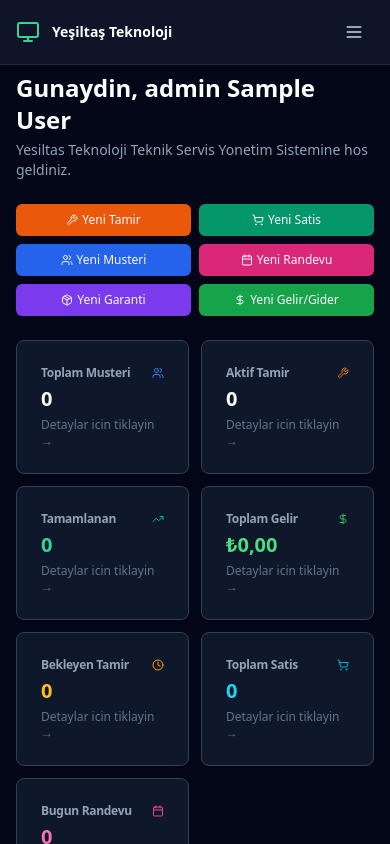
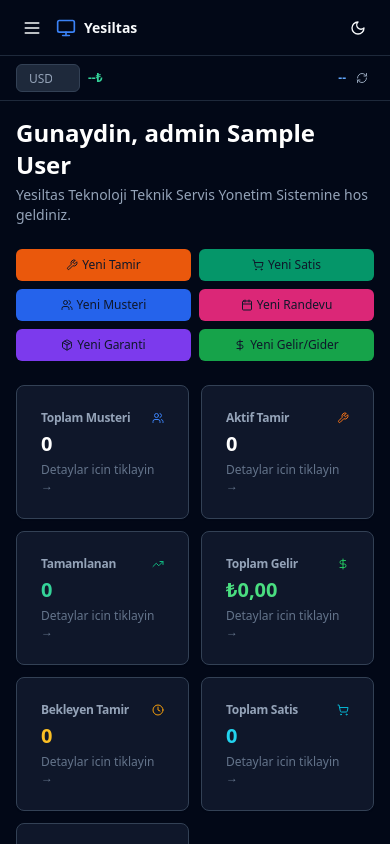
Before and after one commit to ysfemretas-rgb/yesiltas-erp, a Next.js app: page /dashboard in a window 390 px wide. Shown: the top 844 px of the page. Built offline with nearby package versions, Linux system fonts and the light colour scheme; no server answers; sample sign-in values are in the browser's storage.

Commit message:
fix: layout ve page ayrildi, mobil uyumlu hamburger menu, kompakt widget

```diff
--- a/app/dashboard/layout.tsx
+++ b/app/dashboard/layout.tsx
@@ -6,135 +6,349 @@ import { usePathname } from "next/navigation"
 import {
   LayoutDashboard,
   Wrench,
+  Package,
   ShoppingCart,
   Users,
-  Package,
+  Calendar,
+  DollarSign,
+  Shield,
   BarChart3,
-  DollarSign,
+  Users2,
+  Truck,
   Settings,
+  FlaskConical,
+  ChevronLeft,
+  ChevronRight,
   LogOut,
+  Moon,
+  Sun,
+  Monitor,
+  UserCircle,
   Menu,
   X,
-  Monitor,
+  RefreshCw
 } from "lucide-react"
 import { Button } from "@/components/ui/button"
+import { Input } from "@/components/ui/input"
 
-const navItems = [
-  { href: "/dashboard", label: "Ana Sayfa", icon: LayoutDashboard },
-  { href: "/dashboard/repairs", label: "Teknik Servis", icon: Wrench },
-  { href: "/dashboard/sales", label: "Satışlar", icon: ShoppingCart },
-  { href: "/dashboard/customers", label: "Müşteriler", icon: Users },
-  { href: "/dashboard/inventory", label: "Stok", icon: Package },
-  { href: "/dashboard/finance", label: "Finans", icon: DollarSign },
-  { href: "/dashboard/analytics", label: "Raporlar", icon: BarChart3 },
-  { href: "/dashboard/settings", label: "Ayarlar", icon: Settings },
+const menuItems = [
+  { href: "/dashboard", icon: LayoutDashboard, label: "Ana Sayfa", color: "text-emerald-400" },
+  { href: "/dashboard/repairs", icon: Wrench, label: "Teknik Servis", color: "text-orange-400" },
+  { href: "/dashboard/sales", icon: ShoppingCart, label: "Satislar", color: "text-cyan-400" },
+  { href: "/dashboard/customers", icon: Users, label: "Musteriler", color: "text-violet-400" },
+  { href: "/dashboard/appointments", icon: Calendar, label: "Randevular", color: "text-pink-400" },
+  { href: "/dashboard/inventory", icon: Package, label: "Envanter", color: "text-amber-400" },
+  { href: "/dashboard/consumables", icon: FlaskConical, label: "Sarf Malzeme", color: "text-lime-400" },
+  { href: "/dashboard/finance", icon: DollarSign, label: "Finans", color: "text-green-400" },
+  { href: "/dashboard/warranties", icon: Shield, label: "Garantiler", color: "text-indigo-400" },
+  { href: "/dashboard/reports", icon: BarChart3, label: "Raporlar", color: "text-teal-400" },
+  { href: "/dashboard/staff", icon: Users2, label: "Personel", color: "text-sky-400" },
+  { href: "/dashboard/suppliers", icon: Truck, label: "Tedarikciler", color: "text-rose-400" },
+  { href: "/dashboard/settings", icon: Settings, label: "Ayarlar", color: "text-slate-400" },
 ]
 
+interface UserData {
+  username: string
+  name: string
+  role: string
+}
+
 export default function DashboardLayout({ children }: { children: React.ReactNode }) {
-  const [sidebarOpen, setSidebarOpen] = useState(false)
   const pathname = usePathname()
+  const [collapsed, setCollapsed] = useState(false)
+  const [mobileOpen, setMobileOpen] = useState(false)
+  const [darkMode, setDarkMode] = useState(true)
+  const [currentUser, setCurrentUser] = useState<UserData | null>(null)
+  const [checkingAuth, setCheckingAuth] = useState(true)
+
+  const [usdRate, setUsdRate] = useState<number | null>(null)
+  const [lastUpdate, setLastUpdate] = useState<string>("")
+  const [usdInput, setUsdInput] = useState<string>("")
+  const [isLoading, setIsLoading] = useState(false)
 
   useEffect(() => {
-    setSidebarOpen(false)
-  }, [pathname])
+    if (typeof window === "undefined") return
+
+    try {
+      const userData = localStorage.getItem("yt_user")
+      if (!userData) {
+        window.location.href = "/login"
+        return
+      }
+      const parsed = JSON.parse(userData)
+      setCurrentUser(parsed)
+    } catch (err) {
+      console.error("Auth error:", err)
+      window.location.href = "/login"
+    } finally {
+      setCheckingAuth(false)
+    }
+
+    try {
+      const savedTheme = localStorage.getItem("yt_theme")
+      if (savedTheme === "light") {
+        setDarkMode(false)
+        document.documentElement.classList.remove("dark")
+      } else {
+        setDarkMode(true)
+        document.documentElement.classList.add("dark")
+      }
+    } catch (e) {
+      console.log("Theme error:", e)
+    }
+  }, [])
+
+  const fetchCurrency = async () => {
+    setIsLoading(true)
+    try {
+      const res = await fetch("https://open.er-api.com/v6/latest/USD")
+      const data = await res.json()
+      if (data.rates && data.rates.TRY) {
+        setUsdRate(data.rates.TRY)
+        const now = new Date()
+        setLastUpdate(now.toLocaleString("tr-TR", {
+          day: "2-digit", month: "2-digit", year: "numeric",
+          hour: "2-digit", minute: "2-digit", second: "2-digit"
+        }))
+      }
+    } catch (err) {
+      console.error("Currency fetch error:", err)
+    } finally {
+      setIsLoading(false)
+    }
+  }
+
+  useEffect(() => {
+    fetchCurrency()
+    const interval = setInterval(fetchCurrency, 30000)
+    return () => clearInterval(interval)
+  }, [])
 
   const handleLogout = () => {
-    localStorage.removeItem("isLoggedIn")
-    window.location.href = "/"
+    localStorage.removeItem("yt_user")
+    window.location.href = "/login"
+  }
+
+  const toggleTheme = () => {
+    const next = !darkMode
+    setDarkMode(next)
+    if (next) {
+      document.documentElement.classList.add("dark")
+      document.documentElement.classList.remove("light")
+      localStorage.setItem("yt_theme", "dark")
+    } else {
+      document.documentElement.classList.remove("dark")
+      document.documentElement.classList.add("light")
+      localStorage.setItem("yt_theme", "light")
+    }
+  }
+
+  const tlValue = usdRate && usdInput ? (parseFloat(usdInput) * usdRate).toFixed(2) : "--"
+
+  if (checkingAuth) {
+    return (
+      <div className="flex h-screen items-center justify-center bg-slate-950">
+        <div className="text-white">Yukleniyor...</div>
+      </div>
+    )
   }
 
   return (
-    <div className="min-h-screen bg-slate-950 text-slate-100">
-      {/* Mobile Header */}
-      <div className="lg:hidden fixed top-0 left-0 right-0 z-50 bg-slate-900/95 backdrop-blur border-b border-slate-800 px-4 py-3 flex items-center justify-between">
-        <div className="flex items-center gap-3">
-          <Monitor className="w-6 h-6 text-emerald-400" />
-          <span className="font-bold text-sm text-white">Yeşiltaş Teknoloji</span>
-        </div>
-        <Button
-          variant="ghost"
-          size="icon"
-          onClick={() => setSidebarOpen(!sidebarOpen)}
-          className="text-slate-300 hover:text-white"
-        >
-          {sidebarOpen ? <X className="w-5 h-5" /> : <Menu className="w-5 h-5" />}
-        </Button>
-      </div>
-
-      {/* Mobile Overlay */}
-      {sidebarOpen && (
+    <div className={darkMode ? "dark" : ""}>
+      <div className="flex h-screen bg-background transition-colors">
+        {mobileOpen && (
           <div
-          className="lg:hidden fixed inset-0 bg-black/50 z-40"
-          onClick={() => setSidebarOpen(false)}
+            className="fixed inset-0 bg-black/50 z-40 lg:hidden"
+            onClick={() => setMobileOpen(false)}
           />
         )}
 
-      {/* Sidebar */}
         <aside
-        className={`
-          fixed top-0 left-0 z-50 h-full w-64 bg-slate-900 border-r border-slate-800
-          transform transition-transform duration-300 ease-in-out
-          ${sidebarOpen ? "translate-x-0" : "-translate-x-full"}
-          lg:translate-x-0 lg:static lg:block
-        `}
+          className={`fixed lg:static inset-y-0 left-0 z-50 flex flex-col border-r bg-card transition-all duration-300 ${
+            collapsed ? "w-16" : "w-60"
+          } ${mobileOpen ? "translate-x-0" : "-translate-x-full lg:translate-x-0"}`}
         >
-        <div className="flex flex-col h-full">
-          {/* Logo */}
-          <div className="p-4 border-b border-slate-800">
-            <Link href="/dashboard" className="flex items-center gap-3">
-              <Monitor className="w-8 h-8 text-emerald-400" />
-              <div>
-                <h1 className="font-bold text-white text-sm leading-tight">Yeşiltaş</h1>
-                <p className="text-xs text-slate-400">Teknoloji</p>
+          <div className="flex h-14 items-center justify-between border-b px-3">
+            {!collapsed && (
+              <div className="flex items-center gap-2">
+                <Monitor className="h-5 w-5 text-blue-500" />
+                <span className="text-base font-bold text-foreground truncate">Yesiltas Teknoloji</span>
               </div>
-            </Link>
+            )}
+            <div className="flex items-center gap-1">
+              <Button
+                variant="ghost"
+                size="sm"
+                onClick={toggleTheme}
+                className="h-8 w-8 p-0 text-muted-foreground hover:text-foreground hover:bg-accent"
+              >
+                {darkMode ? <Moon className="h-4 w-4" /> : <Sun className="h-4 w-4" />}
+              </Button>
+              <Button
+                variant="ghost"
+                size="sm"
+                onClick={() => setCollapsed(!collapsed)}
+                className="hidden lg:flex h-8 w-8 p-0 text-muted-foreground hover:text-foreground hover:bg-accent"
+              >
+                {collapsed ? <ChevronRight className="h-4 w-4" /> : <ChevronLeft className="h-4 w-4" />}
+              </Button>
+              <Button
+                variant="ghost"
+                size="sm"
+                onClick={() => setMobileOpen(false)}
+                className="lg:hidden h-8 w-8 p-0 text-muted-foreground hover:text-foreground hover:bg-accent"
+              >
+                <X className="h-4 w-4" />
+              </Button>
+            </div>
           </div>
 
-          {/* Navigation */}
-          <nav className="flex-1 overflow-y-auto p-3 space-y-1">
-            {navItems.map((item) => {
+          {currentUser && !collapsed && (
+            <div className="border-b px-3 py-3">
+              <div className="flex items-center gap-2 rounded-lg bg-primary/10 p-2">
+                <UserCircle className="h-8 w-8 text-primary" />
+                <div className="min-w-0">
+                  <p className="text-xs text-muted-foreground">Hos geldiniz,</p>
+                  <p className="truncate text-sm font-semibold text-foreground">
+                    {currentUser.role} {currentUser.name}
+                  </p>
+                </div>
+              </div>
+            </div>
+          )}
+
+          <nav className="flex-1 overflow-y-auto py-2">
+            {menuItems.map((item) => {
               const isActive = pathname === item.href
               const Icon = item.icon
+
               return (
                 <Link
                   key={item.href}
                   href={item.href}
-                  onClick={() => setSidebarOpen(false)}
-                  className={`
-                    flex items-center gap-3 px-3 py-2.5 rounded-lg text-sm font-medium transition-colors
-                    ${isActive
-                      ? "bg-emerald-600/20 text-emerald-400 border border-emerald-600/30"
-                      : "text-slate-400 hover:text-slate-100 hover:bg-slate-800"
-                    }
-                  `}
+                  onClick={() => setMobileOpen(false)}
+                  className={`flex items-center mx-2 rounded-md transition-colors ${
+                    collapsed ? "justify-center px-2 py-2.5" : "px-3 py-2 gap-3"
+                  } ${
+                    isActive
+                      ? "bg-primary/10 text-primary border border-primary/20"
+                      : "text-muted-foreground hover:bg-accent hover:text-foreground"
+                  }`}
+                  title={collapsed ? item.label : undefined}
                 >
-                  <Icon className="w-4 h-4 shrink-0" />
-                  <span className="truncate">{item.label}</span>
+                  <Icon className={`h-[18px] w-[18px] shrink-0 ${isActive ? "" : item.color}`} />
+                  {!collapsed && (
+                    <span className="text-sm font-medium truncate">{item.label}</span>
+                  )}
                 </Link>
               )
             })}
           </nav>
 
-          {/* Logout */}
-          <div className="p-3 border-t border-slate-800">
+          <div className="border-t p-2">
             <Button
               variant="ghost"
-              className="w-full justify-start gap-3 text-slate-400 hover:text-red-400 hover:bg-red-500/10"
               onClick={handleLogout}
+              className={`w-full text-muted-foreground hover:text-destructive hover:bg-destructive/10 ${
+                collapsed ? "justify-center px-2 h-9" : "justify-start px-3 gap-3 h-9"
+              }`}
             >
-              <LogOut className="w-4 h-4" />
-              <span className="text-sm">Çıkış Yap</span>
+              <LogOut className="h-[18px] w-[18px] shrink-0" />
+              {!collapsed && <span className="text-sm font-medium">Cikis Yap</span>}
+            </Button>
+          </div>
+        </aside>
+
+        <main className="flex-1 overflow-auto bg-background min-w-0">
+          <div className="lg:hidden flex items-center justify-between h-14 border-b px-4 bg-card">
+            <div className="flex items-center gap-2">
+              <Button
+                variant="ghost"
+                size="sm"
+                onClick={() => setMobileOpen(true)}
+                className="h-8 w-8 p-0"
+              >
+                <Menu className="h-5 w-5" />
+              </Button>
+              <Monitor className="h-5 w-5 text-blue-500" />
+              <span className="text-sm font-bold text-foreground">Yesiltas</span>
+            </div>
+            <div className="flex items-center gap-2">
+              <Button
+                variant="ghost"
+                size="sm"
+                onClick={toggleTheme}
+                className="h-8 w-8 p-0"
+              >
+                {darkMode ? <Moon className="h-4 w-4" /> : <Sun className="h-4 w-4" />}
               </Button>
             </div>
           </div>
-      </aside>
 
-      {/* Main Content */}
-      <main className="lg:ml-64 min-h-screen pt-14 lg:pt-0">
-        <div className="p-4 lg:p-6 max-w-7xl mx-auto">
-          {children}
+          <div className="hidden lg:flex items-center justify-end gap-3 px-6 pt-4 pb-2">
+            <div className="flex items-center gap-2 rounded-lg border border-slate-700 bg-slate-800/50 px-3 py-2">
+              <Input
+                type="number"
+                value={usdInput}
+                onChange={(e) => setUsdInput(e.target.value)}
+                placeholder="USD"
+                className="w-20 h-7 bg-transparent border-0 text-white text-sm p-0 focus-visible:ring-0"
+              />
+              <span className="text-slate-400 text-sm">$</span>
+              <span className="text-slate-400 text-sm">=</span>
+              <span className="text-emerald-400 font-bold text-sm">{tlValue}</span>
+              <span className="text-slate-400 text-sm">₺</span>
             </div>
+            <div className="flex items-center gap-2 rounded-lg border border-slate-700 bg-slate-800/50 px-3 py-2">
+              <span className="text-slate-400 text-xs">USD/TRY:</span>
+              <span className="text-blue-400 font-bold text-sm">
+                {usdRate ? `₺${usdRate.toFixed(2)}` : "--"}
+              </span>
+              <Button
+                variant="ghost"
+                size="sm"
+                onClick={fetchCurrency}
+                disabled={isLoading}
+                className="h-6 w-6 p-0 text-slate-400 hover:text-white"
+              >
+                <RefreshCw className={`h-3 w-3 ${isLoading ? "animate-spin" : ""}`} />
+              </Button>
+            </div>
+            {lastUpdate && (
+              <span className="text-slate-500 text-xs">{lastUpdate}</span>
+            )}
+          </div>
+
+          <div className="lg:hidden flex items-center justify-between gap-2 px-4 py-2 border-b border-slate-800">
+            <div className="flex items-center gap-2">
+              <Input
+                type="number"
+                value={usdInput}
+                onChange={(e) => setUsdInput(e.target.value)}
+                placeholder="USD"
+                className="w-16 h-7 bg-slate-800 border-slate-700 text-white text-xs"
+              />
+              <span className="text-emerald-400 font-bold text-xs">{tlValue}₺</span>
+            </div>
+            <div className="flex items-center gap-1">
+              <span className="text-blue-400 text-xs font-bold">
+                {usdRate ? `₺${usdRate.toFixed(2)}` : "--"}
+              </span>
+              <Button
+                variant="ghost"
+                size="sm"
+                onClick={fetchCurrency}
+                disabled={isLoading}
+                className="h-6 w-6 p-0 text-slate-400"
+              >
+                <RefreshCw className={`h-3 w-3 ${isLoading ? "animate-spin" : ""}`} />
+              </Button>
+            </div>
+          </div>
+
+          <div className="p-4 lg:p-6">{children}</div>
         </main>
+      </div>
     </div>
   )
 }
```
Lines whose indentation alone changed are shown as unchanged.
